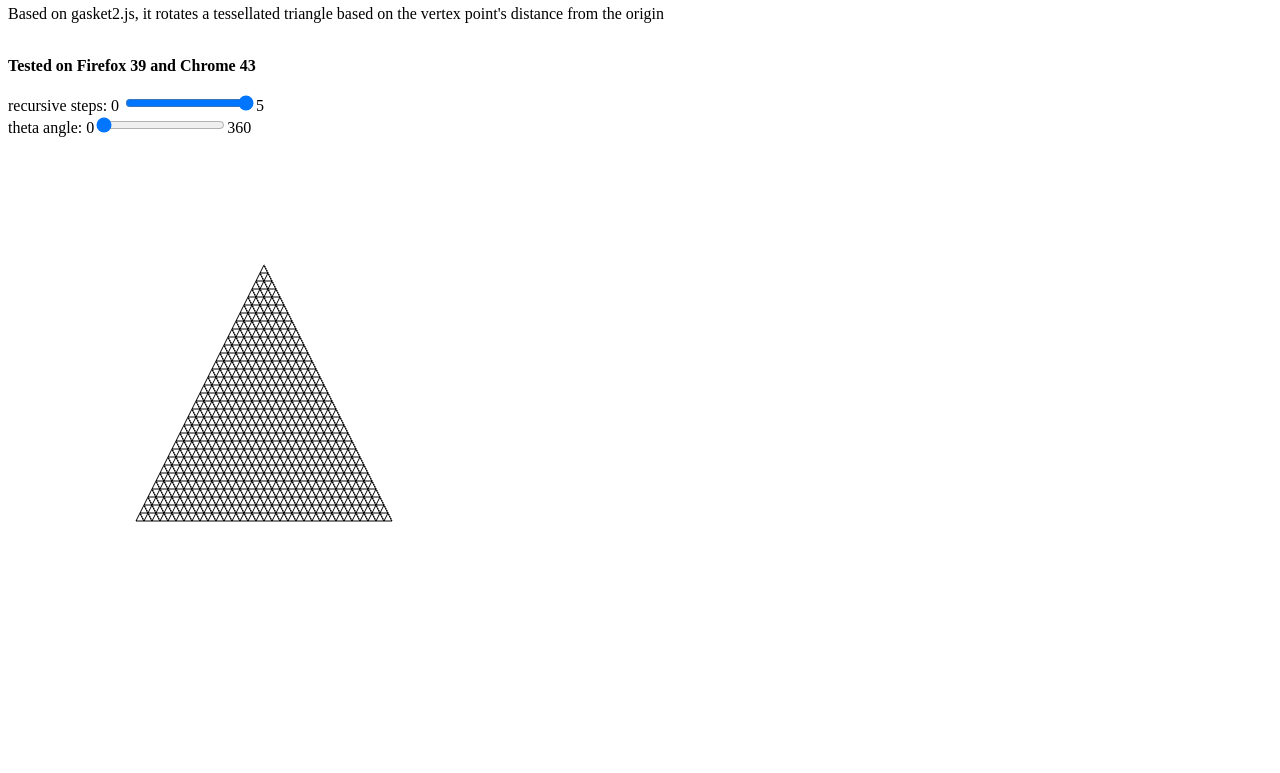
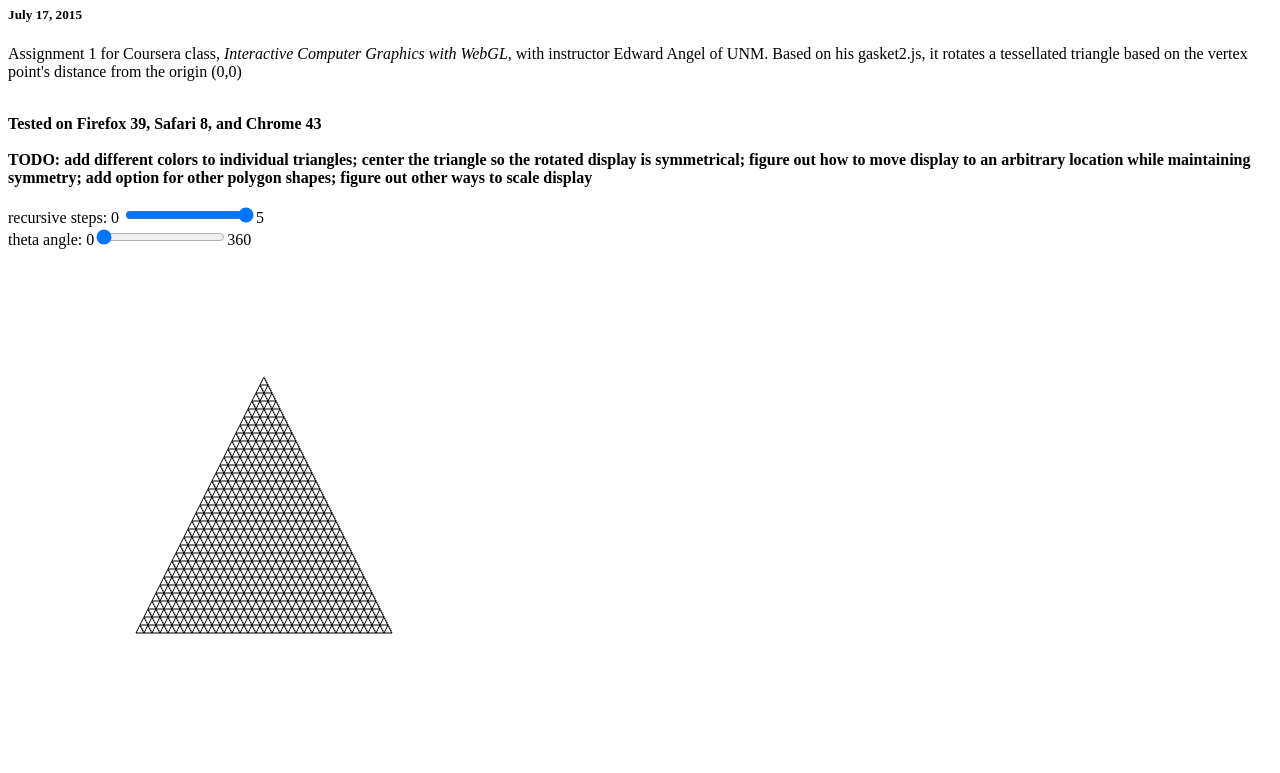
Before and after one commit to sherrynelson/sherrynelson.github.io, a plain HTML site: page Progs/twist.html in a window 1280 px wide. Shown: the part 62-835 px from the top of the page. Before the commit the page ends 800 px from the top, so only its background shows below. Drawn offline with Linux system fonts and the light colour scheme.

Commit message:
added comments/description on html page

```diff
--- a/Progs/twist.html
+++ b/Progs/twist.html
@@ -38,8 +38,10 @@ main()
 
 <body>
 <h2> Twist by Sherry Nelson</h2>
-<p>Based on gasket2.js, it rotates a tessellated triangle based on the vertex point's distance from the origin</p>
-<br><strong> Tested on Firefox 39 and Chrome 43</strong></br>
+<h5>July 17, 2015</h5>
+<p>Assignment 1 for Coursera class, <i> Interactive Computer Graphics with WebGL</i>, with instructor Edward Angel of UNM. Based on his gasket2.js, it rotates a tessellated triangle based on the vertex point's distance from the origin (0,0) </p>
+<br><strong> Tested on Firefox 39, Safari 8, and Chrome 43</strong></br>
+<br><strong> TODO: add different colors to individual triangles; center the triangle so the rotated display is symmetrical; figure out how to move display to an arbitrary location while maintaining symmetry; add option for other polygon shapes; figure out other ways to scale display</strong></br>
 <br>
 <div>
 recursive steps: 0 <input id="subdiv_slider" type="range" min="0" max="5" step="1" value="5" />5
```
